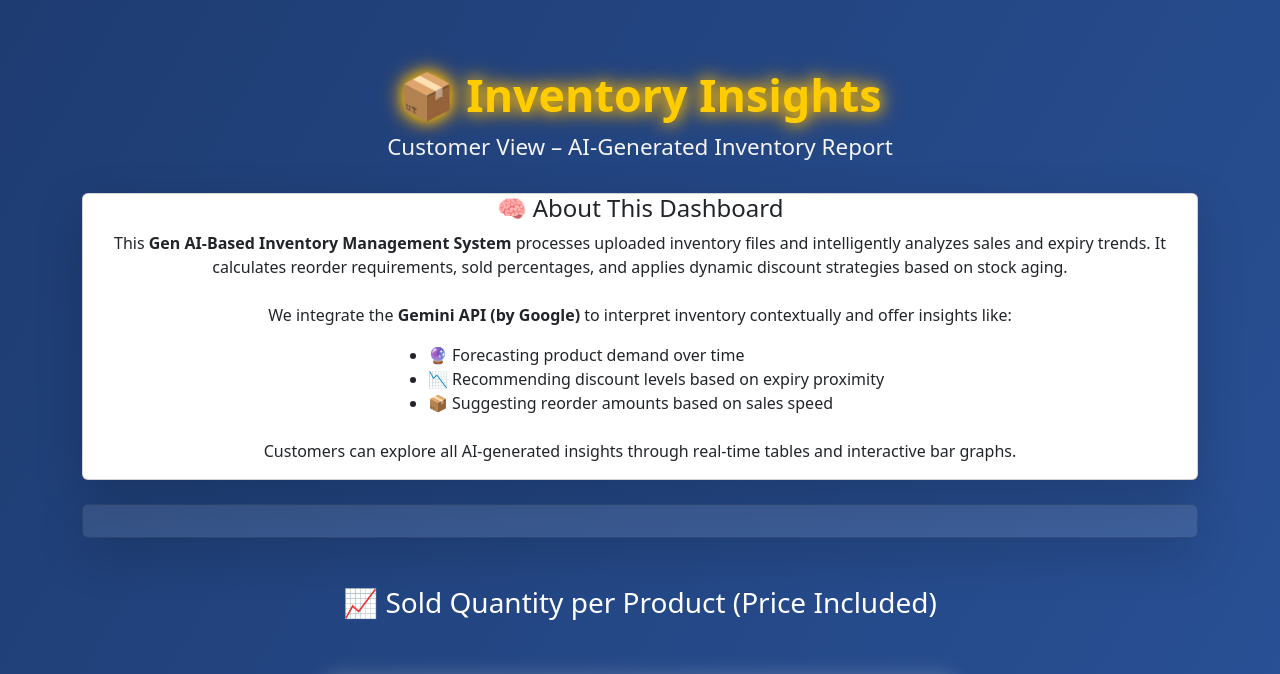
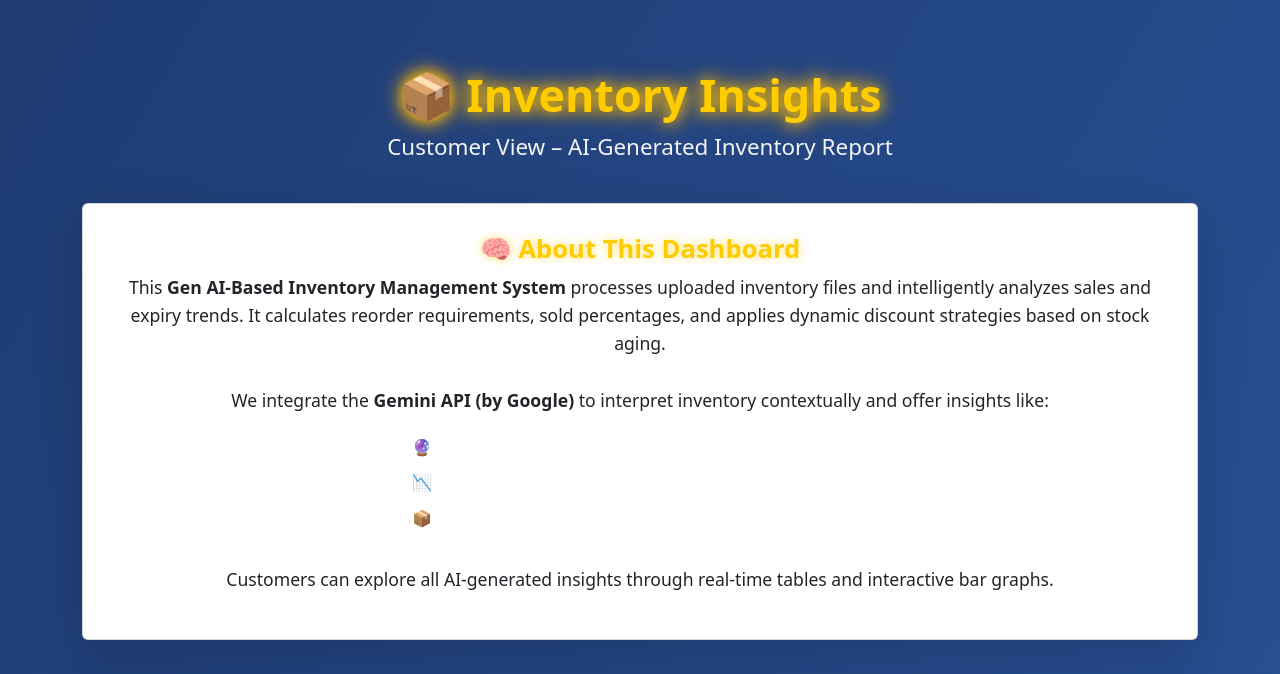
Before and after one commit to Anish-Chaitanya/gen-ai-inventory, a Flask app: template templates/customer.html in a window 1280 px wide. Shown: the top 674 px of the page. Run offline with Flask 3, Linux system fonts and the light colour scheme; the template is opened without the code that fills it, so the values that code supplies are empty.

Commit message:
Update styles.css

```diff
--- a/static/styles.css
+++ b/static/styles.css
@@ -194,3 +194,32 @@
     margin-top: 30px;
     box-shadow: 0 0 20px rgba(255, 255, 255, 0.2);
 }
+/* ===== Project Description Section ===== */
+.project-description {
+    background: rgba(255, 255, 255, 0.1);
+    color: #ffffff;
+    font-size: 1.1rem;
+    padding: 30px;
+    margin: 40px 0;
+    border-radius: 12px;
+    line-height: 1.6;
+    text-align: center;
+}
+
+.project-description h4 {
+    color: #ffcc00;
+    font-weight: bold;
+    font-size: 1.6rem;
+    text-shadow: 0 0 10px rgba(255, 204, 0, 0.6);
+}
+
+.project-description ul {
+    list-style: none;
+    padding-left: 0;
+}
+
+.project-description li {
+    padding: 5px 0;
+    font-size: 1rem;
+    color: #fff;
+}
```
